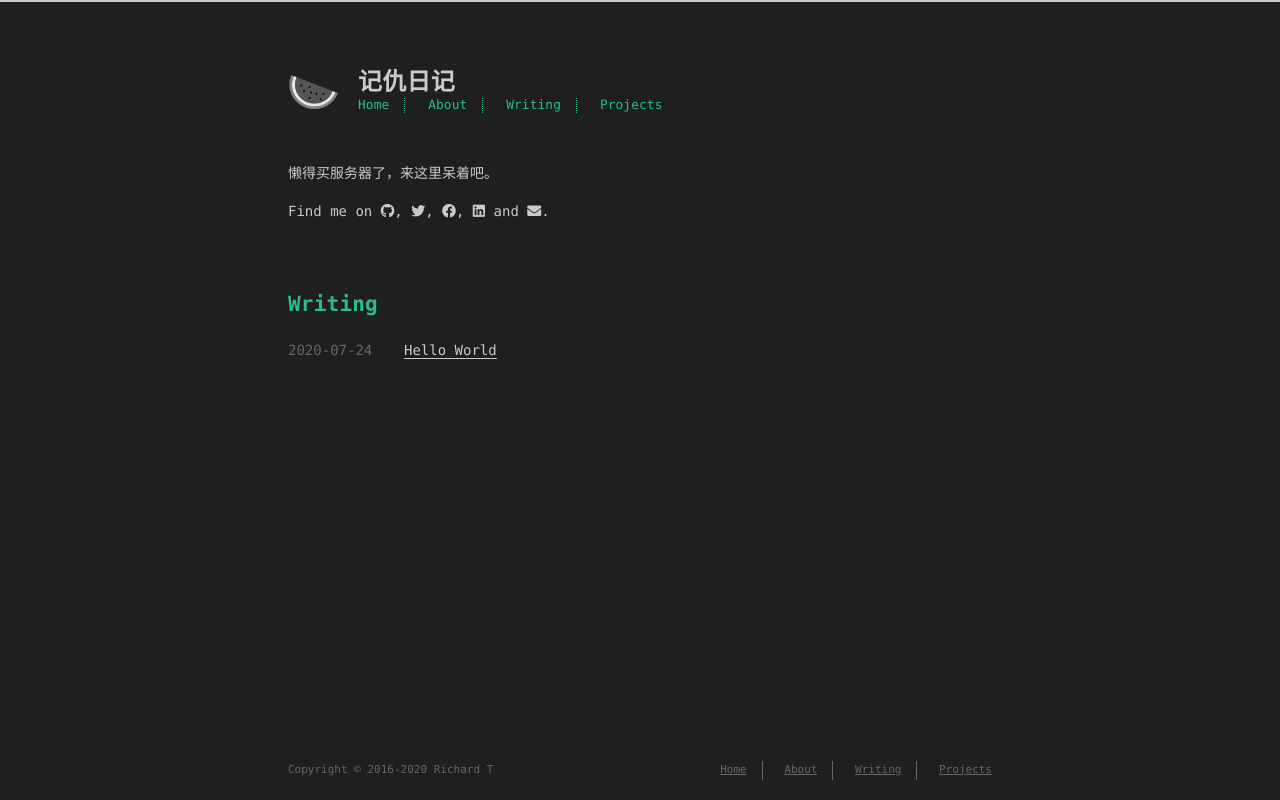
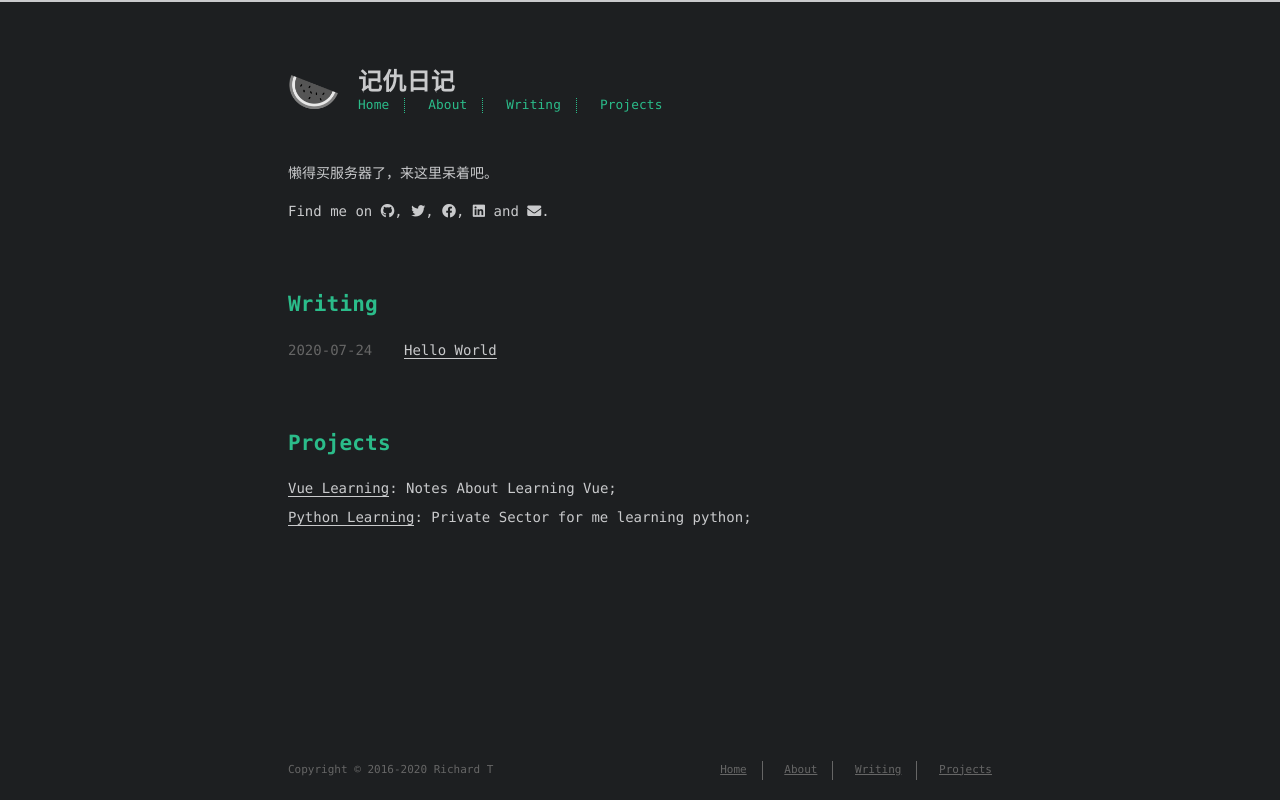
Before and after one commit to ReadChart/readchart.github.io, a plain HTML site: page index.html in a window 1280 px wide. Drawn offline with Linux system fonts and the light colour scheme; a web font is replaced by a local one.

Commit message:
Site updated: 2020-07-25 10:50:55

```diff
--- a/index.html
+++ b/index.html
@@ -173,6 +173,23 @@
 </section>
 
 
+<section id="projects">
+  <span class="h1"><a href="http://github.com/probberechts" target="_blank" rel="noopener">Projects</a></span>
+  <ul class="project-list">
+
+      <li class="project-item">
+        <a href="https://github.com/BKDOnions/Vue_Learning" target="_blank" rel="noopener">Vue Learning</a>: <p>Notes About Learning Vue;</p>
+
+      </li>
+
+      <li class="project-item">
+        <a href="https://github.com/BKDOnions/PythonProjects" target="_blank" rel="noopener">Python Learning</a>: <p>Private Sector for me learning python;</p>
+
+      </li>
+
+  </ul>
+</section>
+
 
 
         <footer id="footer">
```
